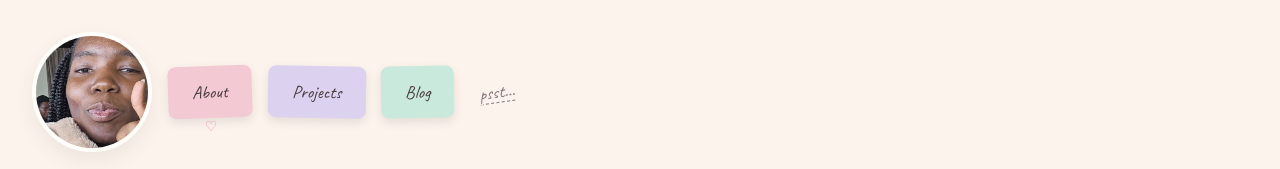
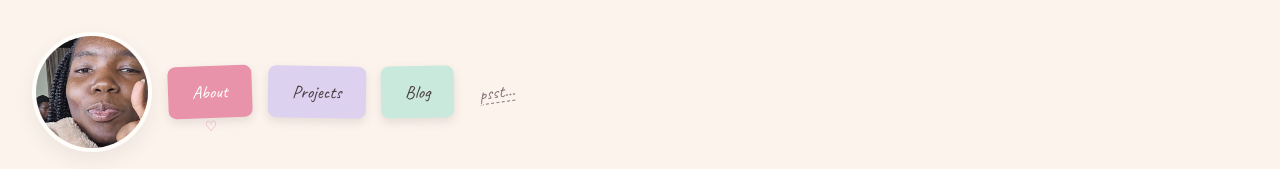
Before and after one commit to ama-lyn/personal-site, a Next.js app in the folder site/: page /about in a window 1280 px wide. Shown: the top 169 px of the page. Built offline with nearby package versions, Linux system fonts and the light colour scheme.

Commit message:
feat: update NavLink component to handle active state styling

```diff
--- a/site/app/components/navbar/NavLink.tsx
+++ b/site/app/components/navbar/NavLink.tsx
@@ -15,6 +15,12 @@ const colorMap = {
   mint: 'bg-mint',
 }
 
+const activeColorMap = {
+  pink: 'bg-pink-deep text-white',
+  lavender: 'bg-[#C3B4E8] text-ink',
+  mint: 'bg-[#A9DCC5] text-ink',
+}
+
 export function NavLink({ href, label, color, rotate = '0deg', active = false, onClick }: NavLinkProps) {
   return (
     <Link
@@ -22,7 +28,7 @@ export function NavLink({ href, label, color, rotate = '0deg', active = false, o
       onClick={onClick}
       aria-current={active ? 'page' : undefined}
       style={{ transform: `rotate(${rotate})` }}
-      className={`${colorMap[color]} relative rounded-lg px-6 py-3 font-caveat text-lg text-ink shadow-[0_4px_10px_rgba(74,59,63,0.12)] transition-all hover:shadow-[0_6px_16px_rgba(74,59,63,0.16)] hover:-translate-y-1`}
+      className={`${active ? activeColorMap[color] : colorMap[color]} relative rounded-lg px-6 py-3 font-caveat text-lg shadow-[0_4px_10px_rgba(74,59,63,0.12)] transition-all hover:shadow-[0_6px_16px_rgba(74,59,63,0.16)] ${active ? '' : 'hover:-translate-y-1'}`}
     >
       {label}
       {active && (
```
